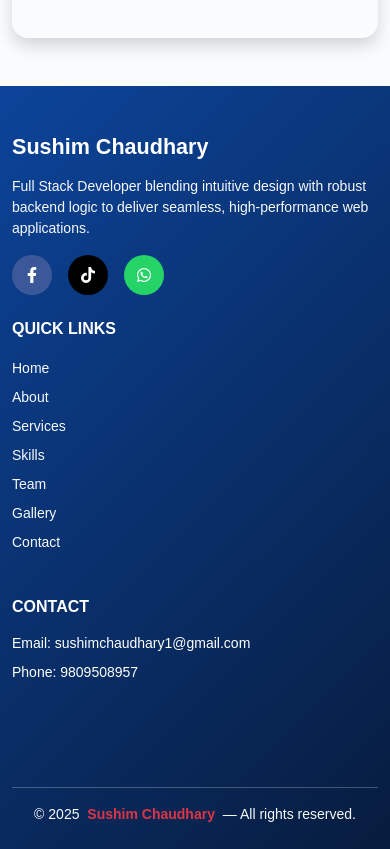
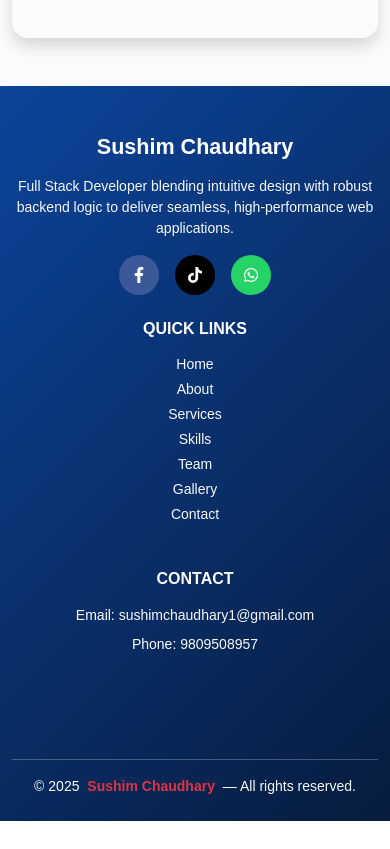
Before and after one commit to sushimchaudhary/premprasadkhatiwadaPortfolio, a Next.js app: page / in a window 390 px wide. Shown: the part 7940-8789 px from the top of the page. After the commit the page ends 8761 px from the top, so only its background shows below. Built offline with nearby package versions, Linux system fonts and the light colour scheme; grey boxes are pictures that could not be loaded.

Commit message:
update code

```diff
--- a/src/app/Component/Footer.tsx
+++ b/src/app/Component/Footer.tsx
@@ -1,13 +1,7 @@
 "use client";
 
 import React, { useEffect, useState } from "react";
-import {
-  FaArrowUp,
-  FaFacebookF,
-  FaInstagram,
-  FaTiktok,
-  FaWhatsapp,
-} from "react-icons/fa";
+import { FaArrowUp, FaFacebookF, FaTiktok, FaWhatsapp } from "react-icons/fa";
 
 const Footer = () => {
   const [showScroll, setShowScroll] = useState(false);
@@ -36,26 +30,16 @@ const Footer = () => {
         <div className="container">
           <div className="row pb-5">
             {/* Branding & Socials */}
-            <div className="col-md-4 mb-4">
+            <div className="col-md-4 mb-4 text-center text-md-start">
               <h4 className="fw-bold mb-3">Sushim Chaudhary</h4>
               <p className="small text-light">
-                Full Stack Developer blending intuitive design with robust
-                backend logic to deliver seamless, high-performance web
-                applications.
+                Full Stack Developer blending intuitive design with robust backend logic to deliver seamless, high-performance web applications.
               </p>
-              <div className="d-flex gap-3 mt-3">
+              <div className="d-flex gap-3 mt-3 justify-content-center justify-content-md-start">
                 {[
-                  {
-                    icon: <FaFacebookF />,
-                    bg: "#3b5998",
-                    link: "https://www.facebook.com/sushim.ch",
-                  },
+                  { icon: <FaFacebookF />, bg: "#3b5998", link: "https://www.facebook.com/sushim.ch" },
                   { icon: <FaTiktok />, bg: "#000", link: "https://www.tiktok.com/@su___shi__m" },
-                  {
-                    icon: <FaWhatsapp />,
-                    bg: "#25D366",
-                    link: "https://wa.me/9809508957",
-                  },
+                  { icon: <FaWhatsapp />, bg: "#25D366", link: "https://wa.me/9809508957" },
                 ].map(({ icon, bg, link }, i) => (
                   <a
                     key={i}
@@ -71,12 +55,6 @@ const Footer = () => {
                       fontSize: "1rem",
                       transition: "all 0.3s",
                     }}
-                    onMouseEnter={(e) =>
-                      (e.currentTarget.style.transform = "scale(1.1)")
-                    }
-                    onMouseLeave={(e) =>
-                      (e.currentTarget.style.transform = "scale(1)")
-                    }
                   >
                     {icon}
                   </a>
@@ -85,9 +63,9 @@ const Footer = () => {
             </div>
 
             {/* Quick Links */}
-            <div className="col-md-4 mb-4">
+            <div className="col-md-4 mb-4 text-center">
               <h6 className="text-uppercase fw-semibold mb-3">Quick Links</h6>
-              <ul className="list-unstyled small">
+              <ul className="list-unstyled small d-flex flex-column align-items-center">
                 {[
                   { label: "Home", href: "/" },
                   { label: "About", href: "/pages/about-us" },
@@ -97,54 +75,26 @@ const Footer = () => {
                   { label: "Gallery", href: "/pages/gallery" },
                   { label: "Contact", href: "/pages/contact" },
                 ].map(({ label, href }, index) => (
-                  <li key={index}>
-                    <a
-                      href={href}
-                      className="d-block text-light text-decoration-none py-1"
-                      style={{ transition: "color 0.3s" }}
-                      onMouseEnter={(e) =>
-                        (e.currentTarget.style.color = "#ffc107")
-                      }
-                      onMouseLeave={(e) =>
-                        (e.currentTarget.style.color = "#f8f9fa")
-                      }
-                    >
-                      {label}
-                    </a>
+                  <li key={index} className="mb-1">
+                    <a href={href} className="footer-hover-animated">{label}</a>
                   </li>
                 ))}
               </ul>
             </div>
 
             {/* Contact Info */}
-            <div className="col-md-4 mb-4">
+            <div className="col-md-4 mb-4 text-center text-md-start">
               <h6 className="text-uppercase fw-semibold mb-3">Contact</h6>
               <ul className="list-unstyled small">
                 <li className="mb-2">
                   Email:{" "}
-                  <a
-                    href="mailto:sushimchaudhary1@gmail.com"
-                    className="text-white text-decoration-none"
-                    style={{ transition: "color 0.3s" }}
-                    onMouseEnter={(e) =>
-                      (e.currentTarget.style.color = "#ffc107")
-                    }
-                    onMouseLeave={(e) => (e.currentTarget.style.color = "#fff")}
-                  >
+                  <a href="mailto:sushimchaudhary1@gmail.com" className="footer-hover-animated">
                     sushimchaudhary1@gmail.com
                   </a>
                 </li>
                 <li>
                   Phone:{" "}
-                  <a
-                    href="tel:9809508957"
-                    className="text-white text-decoration-none"
-                    style={{ transition: "color 0.3s" }}
-                    onMouseEnter={(e) =>
-                      (e.currentTarget.style.color = "#ffc107")
-                    }
-                    onMouseLeave={(e) => (e.currentTarget.style.color = "#fff")}
-                  >
+                  <a href="tel:9809508957" className="footer-hover-animated">
                     9809508957
                   </a>
                 </li>
@@ -156,8 +106,7 @@ const Footer = () => {
 
           <div className="text-center pb-4 small text-light">
             &copy; {new Date().getFullYear()}{" "}
-            <span className="fw-bold text-danger p-1">Sushim Chaudhary</span>{" "}
-            &mdash; All rights reserved.
+            <span className="fw-bold text-danger p-1">Sushim Chaudhary</span> &mdash; All rights reserved.
           </div>
         </div>
       </footer>
@@ -178,6 +127,37 @@ const Footer = () => {
           <FaArrowUp />
         </button>
       )}
+
+      {/* Footer Hover Animation CSS */}
+      <style jsx global>{`
+        .footer-hover-animated {
+          color: #f8f9fa;
+          text-decoration: none;
+          font-weight: 400;
+          position: relative;
+          transition: all 0.3s;
+        }
+
+        .footer-hover-animated::after {
+          content: '';
+          position: absolute;
+          left: 0;
+          bottom: -2px;
+          width: 0;
+          height: 2px;
+          background-color: #ff2007ff;
+          transition: width 0.4s ease;
+        }
+
+        .footer-hover-animated:hover {
+          color: #ff2007ff;
+          font-weight: 700;
+        }
+
+        .footer-hover-animated:hover::after {
+          width: 100%;
+        }
+      `}</style>
     </>
   );
 };
```
